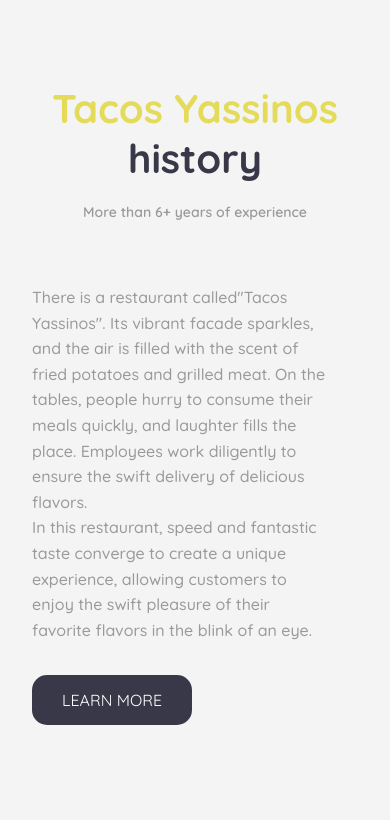
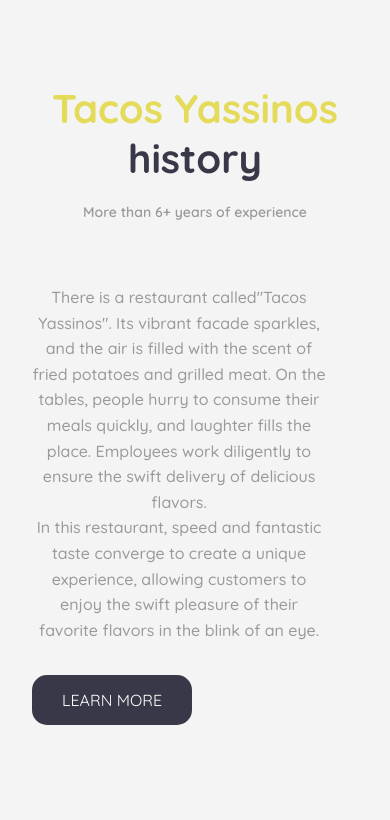
Before and after one commit to Mhamed-Khebit/restaurant, a PHP site: page / in a window 390 px wide. Shown: the part 845-1665 px from the top of the page. Run offline with PHP 8.4, Linux system fonts and the light colour scheme; some libraries are stand-ins or nearby versions.

Commit message:
Update style.css

```diff
--- a/style.css
+++ b/style.css
@@ -524,6 +524,9 @@ form button {
     #about img {
       display: none;
     }
+    #about p {
+      text-align: center;
+    }
 
     #offers {
       height: auto;
```
